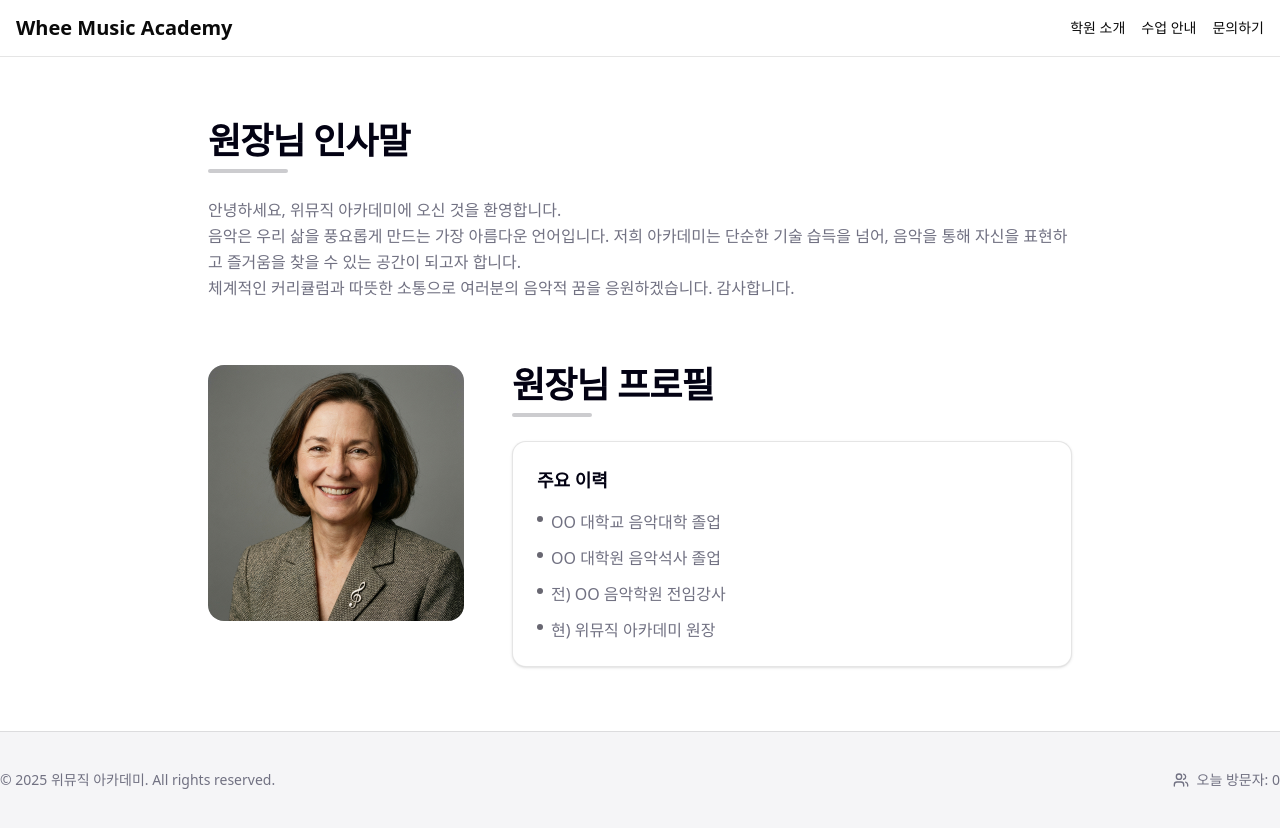
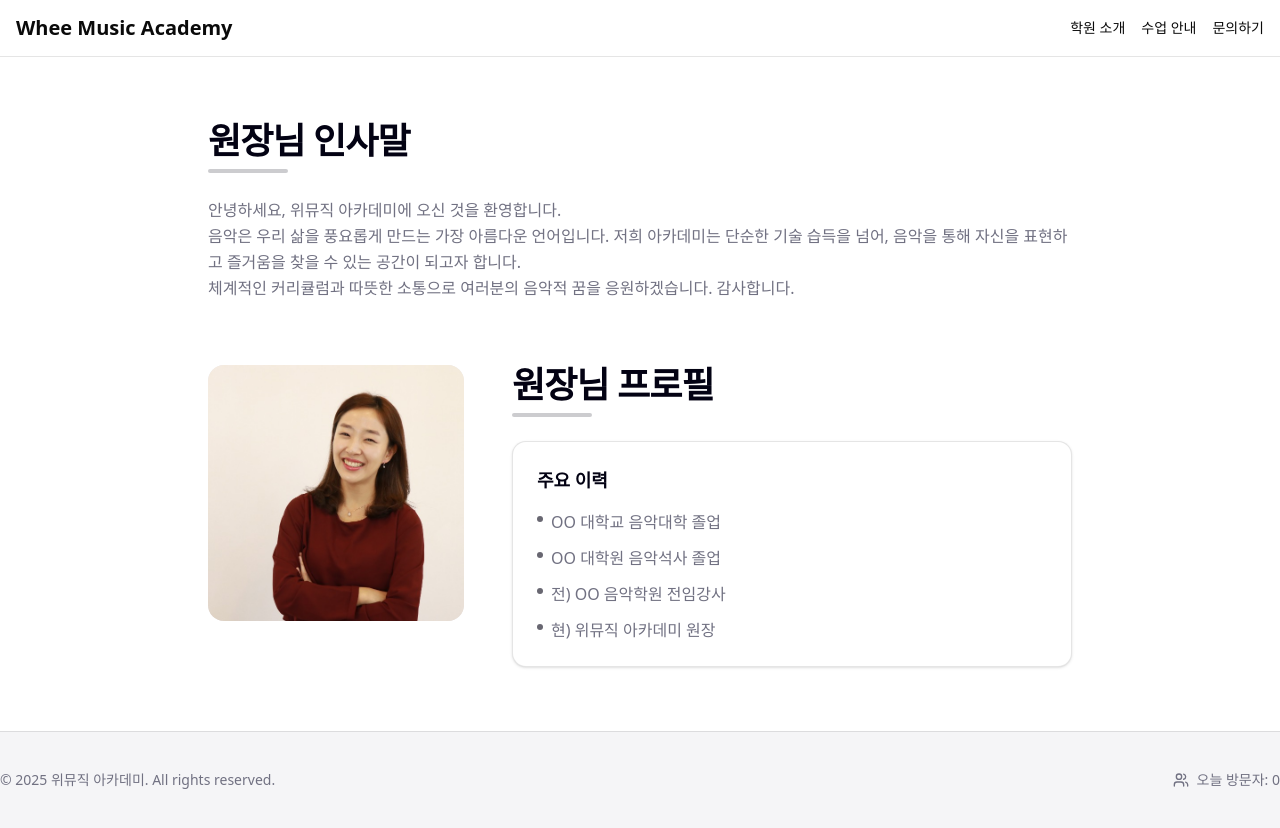
Before and after one commit to hwani7238/academy-web, a Next.js app: page /about in a window 1280 px wide. Built offline with nearby package versions, Linux system fonts and the light colour scheme; no server answers; the database is empty.

Commit message:
Update director image and profile text

```diff
--- a/src/app/about/page.tsx
+++ b/src/app/about/page.tsx
@@ -31,7 +31,7 @@ export default function AboutPage() {
                 <section className="grid gap-12 md:grid-cols-3 md:items-start">
                     <div className="relative aspect-square overflow-hidden rounded-2xl bg-muted">
                         <Image
-                            src="/director.png"
+                            src="/director.jpg"
                             alt="원장님 프로필"
                             fill
                             className="object-cover"
```
Also changed, not shown: public/director.jpg (added), public/director.png (deleted).
